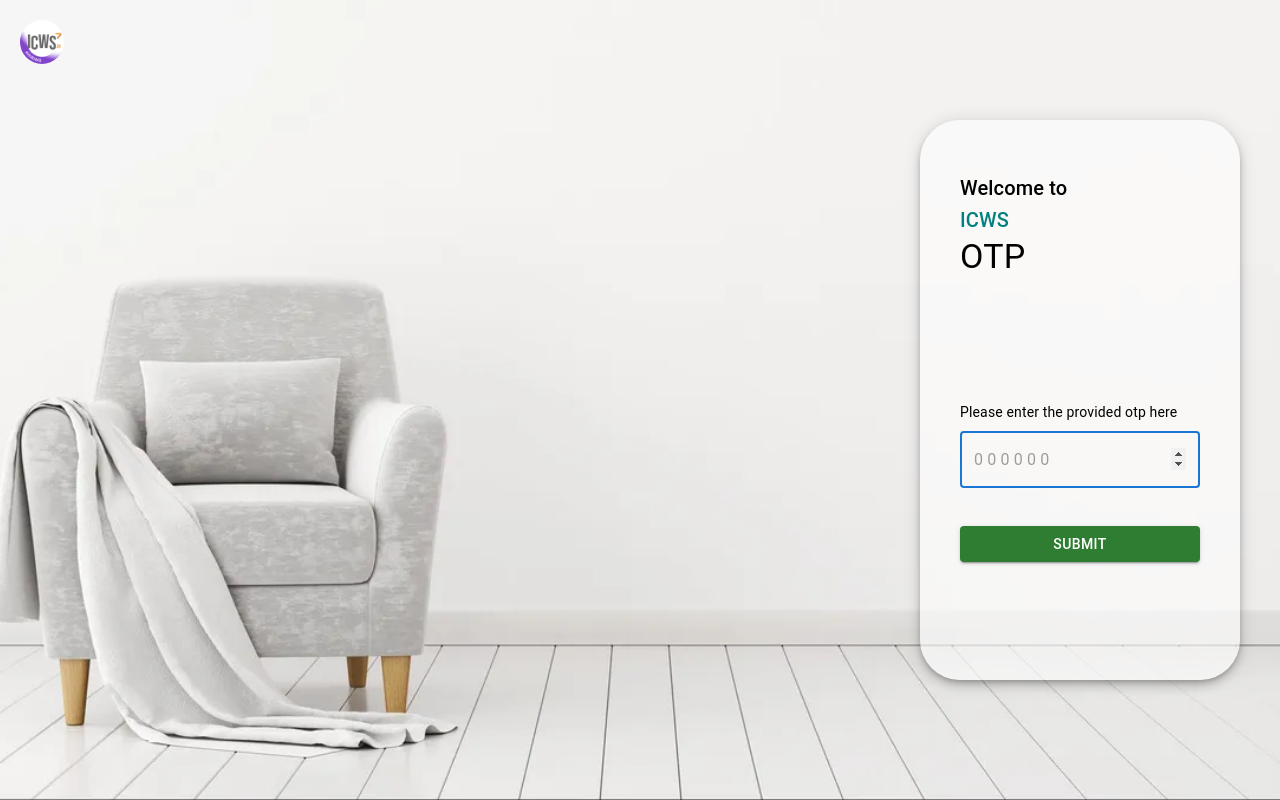
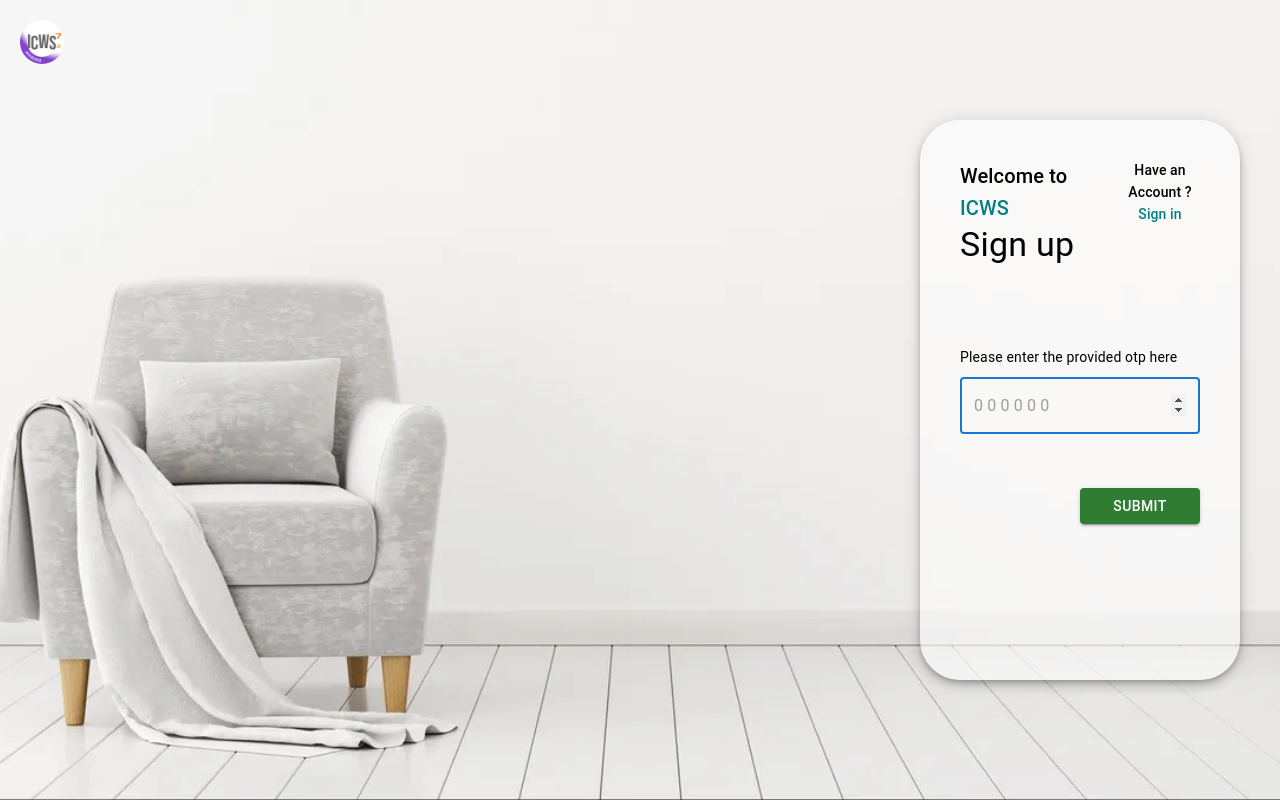
Before and after one commit to Mr-G-D/React-auth, a React (Create React App) app: page /otp in a window 1280 px wide. Built offline with nearby package versions, Linux system fonts and the light colour scheme.

Commit message:
:lock: otp component

```diff
--- a/src/pages/Otp.jsx
+++ b/src/pages/Otp.jsx
@@ -1,25 +1,22 @@
 import { Grid, Box, Typography, Button, TextField } from "@mui/material";
-import OtpInput from "react-otp-input";
 
 const Otp = () => {
   return (
-    <div
-      style={{
-        display: "flex",
-        alignContent: "space-around",
-      }}
-    >
     <Box
-        gap={5}
       style={{
         margin: "40px",
         textAlign: "justify",
         display: "flex",
         flexDirection: "column",
-          justifyContent: "space-around",
+        justifyContent: "space-between",
       }}
     >
-        <Grid>
+      <Grid
+        style={{
+          display: "flex",
+          justifyContent: "space-between",
+        }}
+      >
         <Grid item xs={8}>
           <Typography
             style={{
@@ -36,7 +33,24 @@
               ICWS
             </span>
           </Typography>
-            <Typography variant="h4">OTP</Typography>
+          <Typography variant="h4">Sign up</Typography>
+        </Grid>
+        <Grid item xs={4}>
+          <Typography
+            style={{
+              textAlign: "-webkit-center",
+            }}
+            variant="subtitle2"
+          >
+            Have an Account ?{" "}
+            <span
+              style={{
+                color: "teal",
+              }}
+            >
+              Sign in
+            </span>
+          </Typography>
         </Grid>
       </Grid>
 
@@ -45,7 +59,7 @@
         noValidate
         style={{
           marginTop: "40px",
-            marginBottom: "50px",
+          marginBottom: "100px",
         }}
       >
         <Grid className="input">
@@ -82,13 +96,15 @@
           fullWidth
           color="success"
           variant="contained"
-            sx={{ mt: 1, mb: 2 }}
+          style={{
+            width: "50%",
+          }}
+          sx={{ mt: 3, mb: 2, float: "right" }}
         >
           Submit
         </Button>
       </Box>
     </Box>
-    </div>
   );
 };
 
--- a/src/pages/Signup.jsx
+++ b/src/pages/Signup.jsx
@@ -120,7 +120,10 @@
           fullWidth
           color="success"
           variant="contained"
-          sx={{ mt: 3, mb: 2 }}
+          style={{
+            width: "50%",
+          }}
+          sx={{ mt: 3, mb: 2, float: "right" }}
         >
           Sign up
         </Button>
```
Lines whose indentation alone changed are shown as unchanged.
